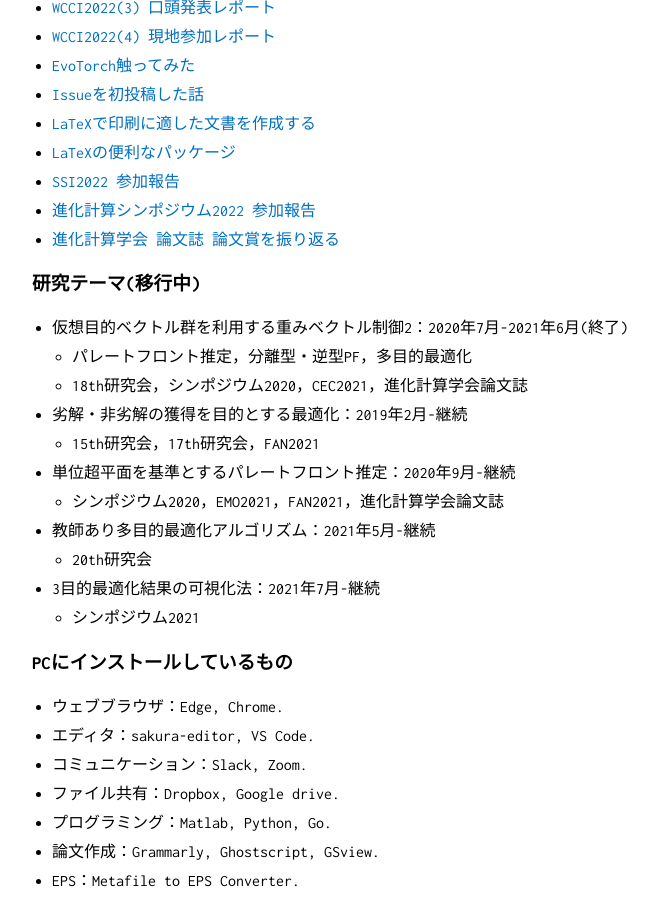
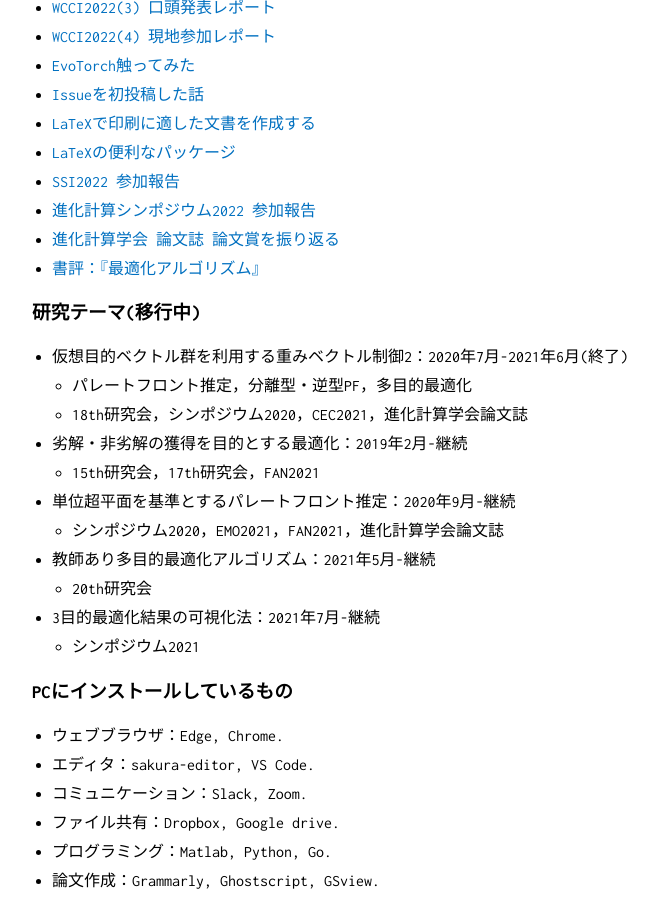
Before and after one commit to tomtkg/tomtkg.github.io, a Jekyll site: the page built from memo.md, in a window 1280 px wide and 900 px high, scrolled down 1687 px. Shown: the whole window, without its empty margins (228-886 px from the left). Built offline with Jekyll 4.4.1, drawn with Linux system fonts in a browser that asks for light colours.

Commit message:
Update memo.md

```diff
--- a/memo.md
+++ b/memo.md
@@ -99,6 +99,7 @@
 - [SSI2022 参加報告](https://www.timedia.co.jp/tech/20221215-tech)
 - [進化計算シンポジウム2022 参加報告](https://www.timedia.co.jp/tech/20230126-tech)
 - [進化計算学会 論文誌 論文賞を振り返る](https://www.timedia.co.jp/tech/20230131-tech)
+- [書評：『最適化アルゴリズム』](https://www.timedia.co.jp/tech/20230302-tech)
 
 ### 研究テーマ(移行中)
 - 仮想目的ベクトル群を利用する重みベクトル制御2：2020年7月-2021年6月(終了)
```
